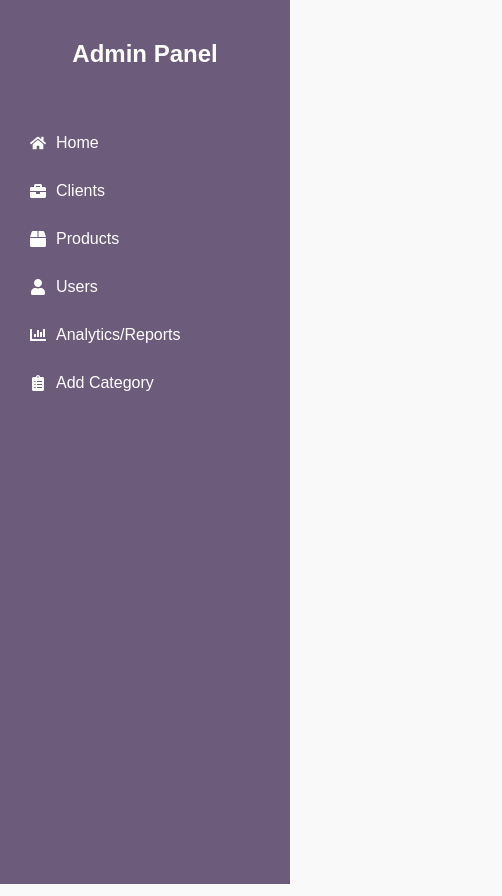
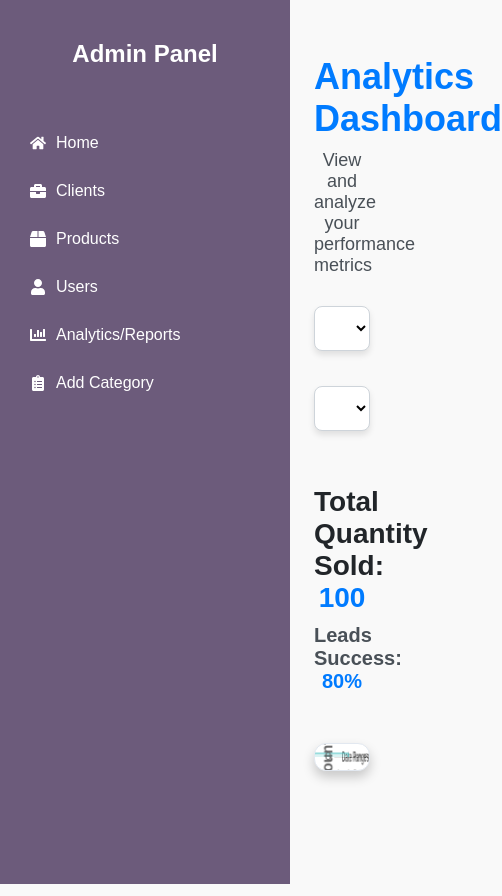
Before and after one commit to theashhar/odyssey-salesflow, a React (Create React App) app in the folder frontend/: page /reports in a window 390 px wide. Shown: the whole page, 502 px wide, since content can reach past the window. Before the commit the page ends 844 px from the top, so only its background shows below. Built offline with nearby package versions, Linux system fonts and the light colour scheme.

Commit message:
added analytics

```diff
--- a/frontend/src/App.js
+++ b/frontend/src/App.js
@@ -4,6 +4,7 @@ import { BrowserRouter as Router, Route, Routes } from 'react-router-dom';
 import Navbar from './components/Navbar/Navbar';
 import Dashboard from './components/Admin/Dashboard';
 import AdminClient from './components/Admin/AdminClient/AdminClient';
+import Report from './components/Admin/Reports/Report';
 
 import "./App.css";
 
@@ -16,6 +17,7 @@ const App = () => {
           <Route path="/" element={<Dashboard />} />
           <Route path="/dashboard" element={<Dashboard />} />
           <Route path="/clients" element={<AdminClient />} />
+          <Route path="/reports" element={<Report/>}/>
 
           {/* Add other routes as needed */}
         </Routes>
--- /dev/null
+++ b/frontend/src/components/Admin/Reports/AnalyticsChart.js
@@ -0,0 +1,73 @@
+// src/components/AnalyticsChart.js
+import React, { useEffect, useRef } from 'react';
+import Chart from 'chart.js/auto';
+
+const AnalyticsChart = ({ data }) => {
+  const chartRef = useRef(null);
+
+  useEffect(() => {
+    if (chartRef.current) {
+      // Destroy the existing chart if it exists
+      chartRef.current.destroy();
+    }
+
+    // Create a new chart instance
+    chartRef.current = new Chart(document.getElementById('myChart'), {
+      type: 'bar',
+      data: data,
+      options: {
+        responsive: true,
+        plugins: {
+          legend: {
+            position: 'top',
+          },
+          tooltip: {
+            callbacks: {
+              label: function (context) {
+                return `${context.dataset.label}: ${context.raw}`;
+              },
+            },
+          },
+        },
+        scales: {
+          x: {
+            stacked: false, // Set to false for grouped bars
+            title: {
+              display: true,
+              text: 'Date Ranges',
+              font: {
+                size: 16,
+                weight: 'bold',
+              },
+            },
+          },
+          y: {
+            stacked: false, // Set to false for grouped bars
+            grid: {
+              borderDash: [5, 5],
+            },
+            title: {
+              display: true,
+              text: 'Counts',
+              font: {
+                size: 16,
+                weight: 'bold',
+              },
+            },
+          },
+        },
+      },
+    });
+
+    // Cleanup function to destroy the chart on component unmount
+    return () => {
+      if (chartRef.current) {
+        chartRef.current.destroy();
+      }
+    };
+  }, [data]);
+
+  return <canvas id="myChart" />;
+};
+
+export default AnalyticsChart;
--- /dev/null
+++ b/frontend/src/components/Admin/Reports/AnalyticsPage.css
@@ -0,0 +1,109 @@
+/* src/components/AnalyticsPage.css */
+.analytics-page {
+    padding: 20px;
+    margin-left: 250px; /* Adjust based on Navbar width */
+    background-color: #F9F9F9;
+    min-height: 100vh;
+    display: flex;
+    flex-direction: column;
+    padding-left:4rem;
+    padding-top: 2rem;
+  }
+
+  .page-header {
+    text-align: center;
+    margin-bottom: 30px;
+  }
+
+  .page-header h1 {
+    font-size: 36px;
+    font-weight: 700;
+    color: #007bff;
+    margin-bottom: 10px;
+  }
+
+  .page-header p {
+    font-size: 18px;
+    color: #495057;
+    margin: 0;
+  }
+
+  .filters {
+    margin-bottom: 30px;
+    display: flex;
+    justify-content: center;
+    gap: 20px;
+  }
+
+  .filters select {
+    padding: 12px 20px;
+    border-radius: 8px;
+    border: 1px solid #ced4da;
+    font-size: 16px;
+    background-color: #ffffff;
+    transition: all 0.3s ease;
+    box-shadow: 0 4px 6px rgba(0, 0, 0, 0.1);
+  }
+
+  .filters select:focus {
+    border-color: #007bff;
+    outline: none;
+    box-shadow: 0 0 8px rgba(0, 123, 255, 0.3);
+  }
+
+  .stats {
+    text-align: center;
+    margin-bottom: 40px;
+  }
+
+  .stats h2, .stats h3 {
+    margin: 10px 0;
+  }
+
+  .stats h2 {
+    font-size: 28px;
+    font-weight: 600;
+    color: #212529;
+  }
+
+  .stats h3 {
+    font-size: 20px;
+    color: #495057;
+  }
+
+  .stats span {
+    color: #007bff;
+    font-weight: 700;
+  }
+
+  .chart-container {
+    display: flex;
+    justify-content: center;
+    align-items: center;
+  }
+
+  #myChart {
+    width: 100%;
+    max-width: 800px;
+    height: 500px;
+    background-color: #ffffff;
+    border-radius: 12px;
+    box-shadow: 0 6px 12px rgba(0, 0, 0, 0.2);
+    border: 1px solid #e2e8f0;
+  }
+
+  @media (max-width: 768px) {
+    .filters {
+      flex-direction: column;
+    }
+
+    .filters select {
+      width: 100%;
+      max-width: 300px;
+      margin-bottom: 15px;
+    }
+
+    #myChart {
+      height: 400px;
+    }
+  }
--- /dev/null
+++ b/frontend/src/components/Admin/Reports/Report.js
@@ -0,0 +1,48 @@
+// src/components/AnalyticsPage.js
+import React, { useState } from 'react';
+import AnalyticsChart from './AnalyticsChart';
+import './AnalyticsPage.css';
+
+// Import JSON data directly
+import monthsData from '../../Dummy/Analytics/months.json';
+import oemsData from '../../Dummy/Analytics/oems.json';
+import chartData from '../../Dummy/Analytics/chartData.json';
+
+const AnalyticsPage = () => {
+  const [month, setMonth] = useState('January');
+  const [oem, setOem] = useState('');
+
+  // Get the chart data for the selected month
+  const data = chartData[month] || { labels: [], datasets: [] };
+
+  return (
+    <div className="analytics-page">
+      <header className="page-header">
+        <h1>Analytics Dashboard</h1>
+        <p>View and analyze your performance metrics</p>
+      </header>
+      <div className="filters">
+        <select value={month} onChange={(e) => setMonth(e.target.value)}>
+          {monthsData.map((m, index) => (
+            <option key={index} value={m}>{m}</option>
+          ))}
+        </select>
+        <select value={oem} onChange={(e) => setOem(e.target.value)}>
+          <option value="">Select OEM</option>
+          {oemsData.map((o, index) => (
+            <option key={index} value={o}>{o}</option>
+          ))}
+        </select>
+      </div>
+      <div className="stats">
+        <h2>Total Quantity Sold: <span>100</span></h2>
+        <h3>Leads Success: <span>80%</span></h3>
+      </div>
+      <div className="chart-container">
+        <AnalyticsChart data={data} />
+      </div>
+    </div>
+  );
+};
+
+export default AnalyticsPage;
--- /dev/null
+++ b/frontend/src/components/Dummy/Analytics/chartData.json
@@ -0,0 +1,28 @@
+{
+    "January": {
+      "labels": ["1-10", "11-20", "21-End"],
+      "datasets": [
+        {
+          "label": "Win",
+          "data": [12, 19, 3],
+          "backgroundColor": "rgba(75, 192, 192, 0.2)",
+          "borderColor": "rgba(75, 192, 192, 1)",
+          "borderWidth": 1
+        },
+        {
+          "label": "Lost",
+          "data": [2, 3, 7],
+          "backgroundColor": "rgba(255, 99, 132, 0.2)",
+          "borderColor": "rgba(255, 99, 132, 1)",
+          "borderWidth": 1
+        },
+        {
+          "label": "Ongoing",
+          "data": [5, 6, 8],
+          "backgroundColor": "rgba(153, 102, 255, 0.2)",
+          "borderColor": "rgba(153, 102, 255, 1)",
+          "borderWidth": 1
+        }
+      ]
+    }
+  }
--- /dev/null
+++ b/frontend/src/components/Dummy/Analytics/months.json
@@ -0,0 +1,14 @@
+[
+    "January",
+    "February",
+    "March",
+    "April",
+    "May",
+    "June",
+    "July",
+    "August",
+    "September",
+    "October",
+    "November",
+    "December"
+  ]
--- /dev/null
+++ b/frontend/src/components/Dummy/Analytics/oems.json
@@ -0,0 +1,6 @@
+[
+    "OEM1",
+    "OEM2",
+    "OEM3",
+    "OEM4"
+  ]
--- a/package.json
+++ b/package.json
@@ -18,5 +18,9 @@
     "electron-builder": "^22.11.7",
     "electron-is-dev": "^3.0.1",
     "wait-on": "^6.0.0"
+  },
+  "dependencies": {
+    "chart.js": "^4.4.3",
+    "react-chartjs-2": "^5.2.0"
   }
 }
```
Also changed, not shown: 1 other file (tests, documents, lock files or other folders).
